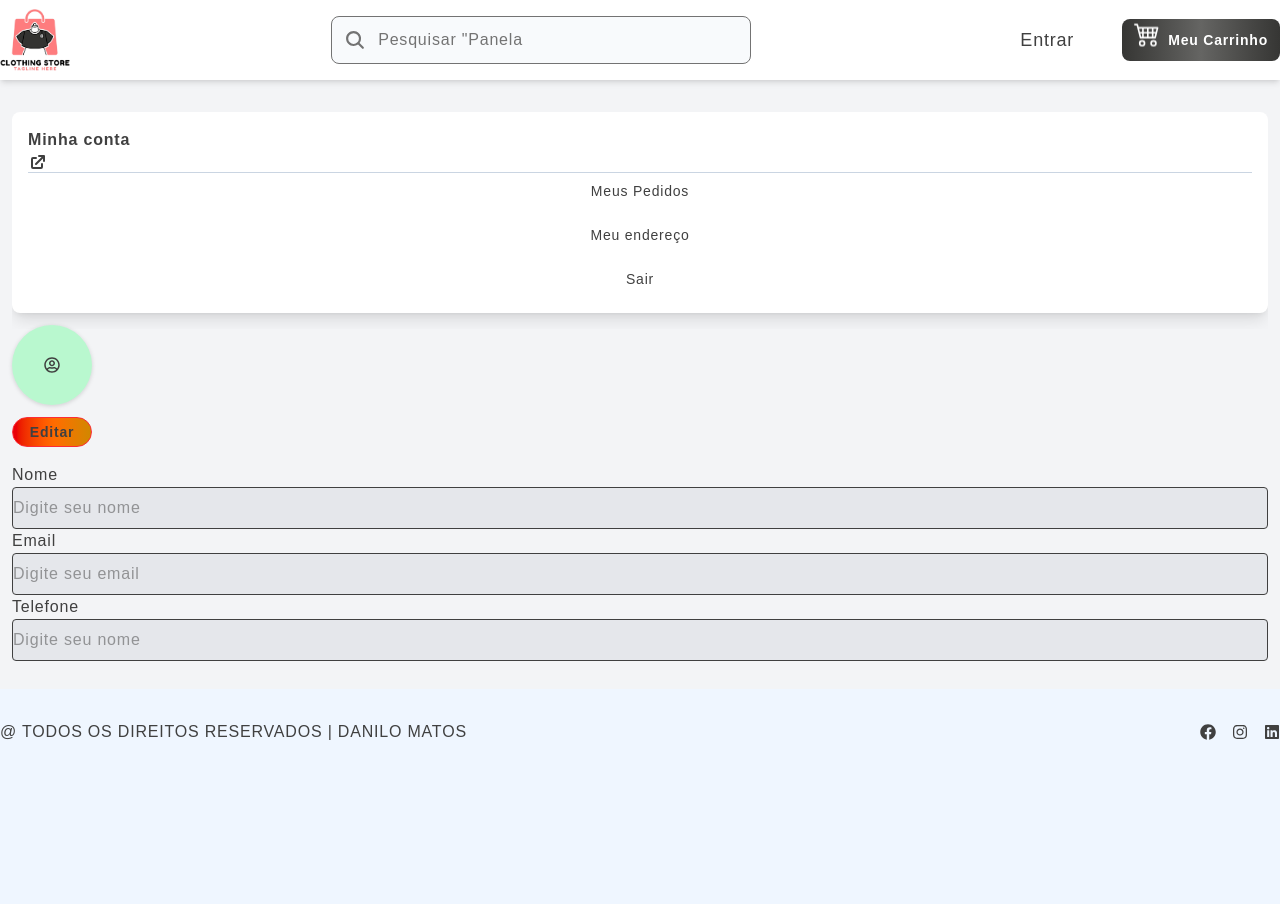
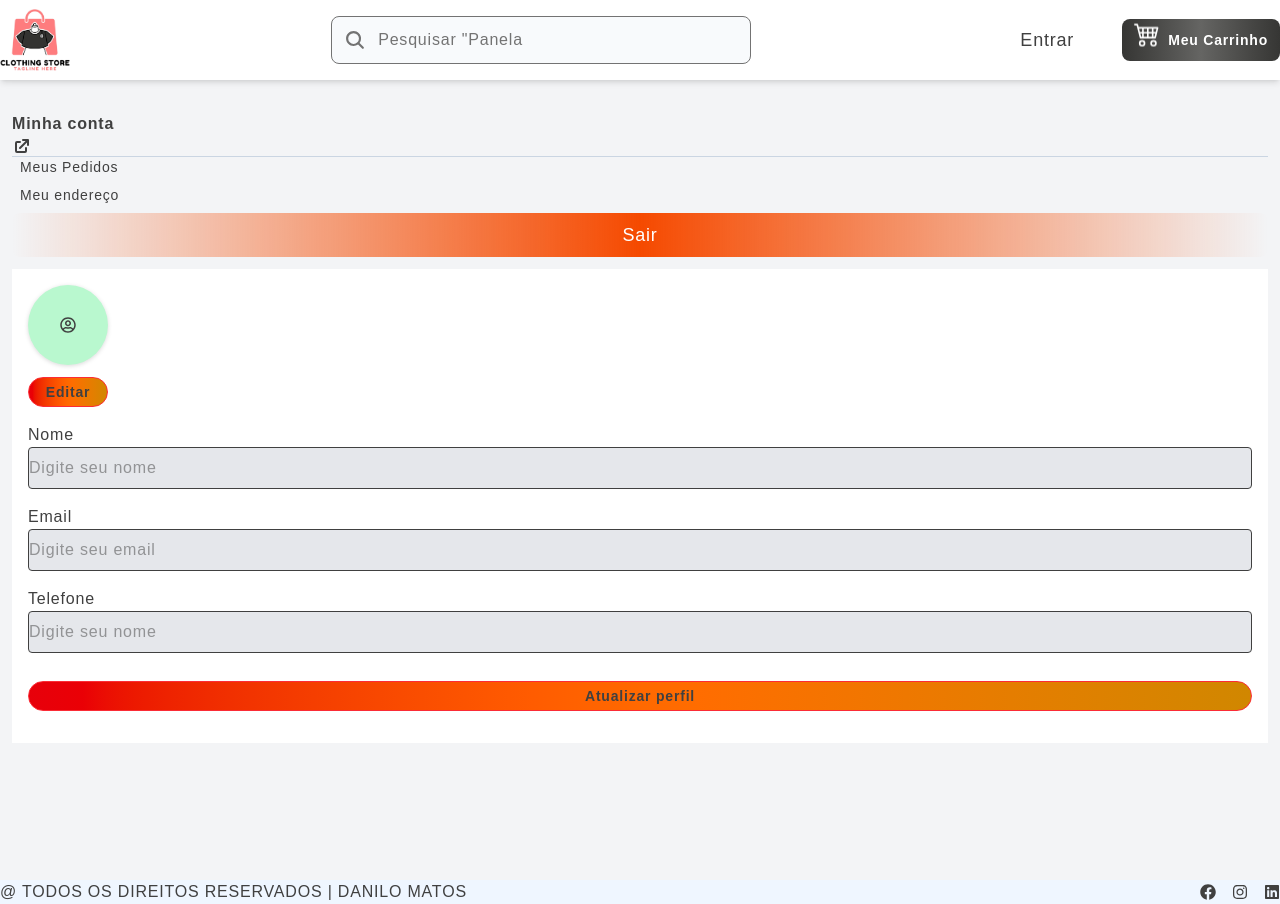
Before and after one commit to dnlMatos/ecommerce, a React (Vite) app in the folder front/: page /dashboard/profile in a window 1280 px wide. Before the commit the page ends 800 px from the top, so only its background shows below. Built offline with nearby package versions, Linux system fonts and the light colour scheme; no server answers.

Commit message:
✨ feat: add navigation links to header component

```diff
--- a/front/src/common/SummaryApi.js
+++ b/front/src/common/SummaryApi.js
@@ -47,4 +47,9 @@ export const SummaryApi = {
     url: `/api/user/upload-avatar`,
     method: "PUT",
   },
+
+  uploadProfile: {
+    url: `/api/user/upload-user`,
+    method: "PUT",
+  },
 };
--- a/front/src/components/UserMenu.jsx
+++ b/front/src/components/UserMenu.jsx
@@ -1,4 +1,3 @@
-import React, { useEffect, useRef } from "react";
 import { useDispatch, useSelector } from "react-redux";
 import { Link, useNavigate } from "react-router-dom";
 import Divider from "./Divider";
@@ -13,19 +12,6 @@ const UserMenu = ({ close }) => {
   const user = useSelector((state) => state.user);
   const dispatch = useDispatch();
   const navigate = useNavigate();
-  const menuRef = useRef(null);
-
-  useEffect(() => {
-    function handleClickOutside(event) {
-      if (menuRef.current && !menuRef.current.contains(event.target)) {
-        if (close) close();
-      }
-    }
-    document.addEventListener("mousedown", handleClickOutside);
-    return () => {
-      document.removeEventListener("mousedown", handleClickOutside);
-    };
-  }, [close]);
 
   const handleLogout = async () => {
     try {
@@ -46,20 +32,25 @@ const UserMenu = ({ close }) => {
     }
   };
 
+  const handleClose = () => {
+    if (close) {
+      close();
+    }
+  };
+
   return (
-    <div
-      ref={menuRef}
-      className={`bg-white shadow-lg rounded-lg p-4`}
-      style={{ zIndex: 9999 }}
-    >
+    <div>
       <div className="font-semibold">
         Minha conta
         <div className="text-sm items-center gap-2">
           <span className="max-w-52 text-ellipsis line-clamp-1">
             {user.name || user.mobile}
           </span>
-
-          <Link className="hover:text-green-500" to={"/dashboard/profile"}>
+          <Link
+            onClick={handleClose}
+            className="hover:text-green-600"
+            to={"/dashboard/profile"}
+          >
             <HiExternalLink size={20} />
           </Link>
         </div>
@@ -68,20 +59,22 @@ const UserMenu = ({ close }) => {
       <Divider />
       <div className="text-sm grid gap-2">
         <Link
+          onClick={handleClose}
           to={"/dashboard/myorders"}
-          className="cursor-pointer hover:bg-gradient-to-r from-[#363634] via-[#656563] to-[#363634] text-center hover:text-white rounded-lg py-2 px-2"
+          className="px-2 hover:bg-gradient-to-r from-orange-320 via-orange-600"
         >
           Meus Pedidos
         </Link>
         <Link
+          onClick={handleClose}
           to={"/dashboard/address"}
-          className="cursor-pointer hover:bg-gradient-to-r from-[#363634] via-[#656563] to-[#363634] text-center hover:text-white rounded-lg py-2 px-2"
+          className="px-2 hover:bg-gradient-to-r from-orange-320 via-orange-600"
         >
           Meu endereço
         </Link>
         <button
           onClick={handleLogout}
-          className="cursor-pointer hover:bg-gradient-to-r from-[#363634] via-[#656563] to-[#363634] text-center hover:text-white rounded-lg py-2 px-2"
+          className="text-semibold bg-gradient-to-r from-orange-320 via-orange-600 text-center text-white text-lg rounded-lg py-2 px-2"
         >
           Sair
         </button>
--- a/front/src/components/UserProfileAvatarEditar.jsx
+++ b/front/src/components/UserProfileAvatarEditar.jsx
@@ -10,7 +10,7 @@ import AxiosToastError from "../utils/AxiosToastError.js";
 const UserProfileAvatarEditar = ({ close }) => {
   const user = useSelector((state) => state.user);
   const [loading, setLoading] = useState(false);
-  const dispach = useDispatch();
+  const dispatch = useDispatch();
 
   const handleSubmit = (e) => {
     e.preventDefault();
@@ -30,7 +30,7 @@ const UserProfileAvatarEditar = ({ close }) => {
         data: formData,
       });
       const { data: responseData } = response;
-      dispach(updatedAvatar(responseData.data.avatar));
+      dispatch(updatedAvatar(responseData.data.avatar));
     } catch (error) {
       AxiosToastError(error);
     } finally {
--- a/front/src/layout/Dashboard.jsx
+++ b/front/src/layout/Dashboard.jsx
@@ -4,17 +4,12 @@ import { Outlet } from "react-router-dom";
 
 const Dashboard = () => {
   return (
-    <section className="bg-gray-100">
+    <section className="bg-gray-100 min-h-screen">
       <div className="container mx-auto p-3 lg:grid-cols-[250px, 1fr]">
         <div className="py-4 sticky top-24 overflow-y-auto hidden lg:block">
           <UserMenu />
         </div>
-        <div
-          className="bg-gray-100 border-1-2"
-          style={{
-            borderImage: "linear-gradient(to bottom, #4f46e5, #3b82f6)",
-          }}
-        >
+        <div className="bg-white p-4">
           <Outlet />
         </div>
       </div>
--- a/front/src/pages/Profile.jsx
+++ b/front/src/pages/Profile.jsx
@@ -1,12 +1,21 @@
-import React, { useState } from "react";
+import { useEffect, useState } from "react";
 import { FaRegUserCircle } from "react-icons/fa";
 import UserProfileAvatarEditar from "../components/UserProfileAvatarEditar";
 import { useSelector } from "react-redux";
+import { SummaryApi } from "../common/SummaryApi";
+import Axios from "../utils/Axios";
+import AxiosToastError from "../utils/AxiosToastError";
+import toast from "react-hot-toast";
+import { setUserDetails } from "../store/userSlice";
+import { useDispatch } from "react-redux";
+import fetchUserDetails from "../utils/fetchUserDetails";
 
 const Profile = () => {
   const user = useSelector((state) => state.user);
   const [openProfileAvatarEdit, setOpenProfileAvatarEdit] = useState(false);
   const [openProfileEdit, setOpenProfileEdit] = useState(false);
+  const [loading, setLoading] = useState(false);
+  const dispatch = useDispatch();
   const [userData, setUserData] = useState({
     name: user.name,
     email: user.email,
@@ -21,6 +30,36 @@ const Profile = () => {
     }));
   };
 
+  const handleSubmit = async (e) => {
+    e.preventDefault();
+    try {
+      setLoading(true);
+      const response = await Axios({
+        ...SummaryApi.updateProfile,
+        data: userData,
+      });
+      const { data: responseData } = response;
+
+      if (responseData.success) {
+        toast.success(responseData.message);
+        const userData = await fetchUserDetails();
+        dispatch(setUserDetails(userData.data));
+      }
+    } catch (error) {
+      AxiosToastError(error);
+    } finally {
+      setLoading(false);
+    }
+  };
+
+  useEffect(() => {
+    setUserData({
+      name: user.name,
+      email: user.email,
+      mobile: user.mobile,
+    });
+  }, [user]);
+
   return (
     <div>
       <div className="w-20 h-20 bg-green-200 flex items-center justify-center rounded-full overflow-hidden drop-shadow-sm">
@@ -32,7 +71,7 @@ const Profile = () => {
       </div>
       <button
         onClick={() => setOpenProfileAvatarEdit(true)}
-        className="text-sm font-bold min-w-20 border border-red-500 hover:border-green-600 hover:bg-yellow-600 px-3 py-1 rounded-full mt-3 bg-gradient-to-r from-red-600 via-orange-500 to-yellow-600 hover:gradient-to-r hover:from-yellow-600 hover:via-orange-500 hover:to-red-600"
+        className="text-sm cursor-pointer font-bold min-w-20 border border-red-500 hover:border-green-600 hover:bg-yellow-600 px-3 py-1 rounded-full mt-3 bg-gradient-to-r from-red-600 via-orange-500 to-yellow-600 hover:gradient-to-r hover:from-yellow-600 hover:via-orange-500 hover:to-red-600"
       >
         Editar
       </button>
@@ -41,7 +80,7 @@ const Profile = () => {
           close={() => setOpenProfileAvatarEdit(false)}
         />
       )}
-      <form action="" className="my-4">
+      <form action="" className="my-4 grid gap-4" onSubmit={handleSubmit}>
         <div className="grid">
           <label htmlFor="">Nome</label>
           <input
@@ -52,6 +91,7 @@ const Profile = () => {
             value={userData.name}
             name="name"
             onChange={handleOnChange}
+            required
           />
         </div>
         <div className="grid">
@@ -78,6 +118,10 @@ const Profile = () => {
             onChange={handleOnChange}
           />
         </div>
+
+        <button className="text-sm cursor-pointer font-bold min-w-20 border border-red-500 hover:border-green-600 hover:bg-yellow-600 px-3 py-1 rounded-full mt-3 bg-gradient-to-r from-red-600 via-orange-500 to-yellow-600 hover:gradient-to-r hover:from-yellow-600 hover:via-orange-500 hover:to-red-600">
+          {loading ? "Carregando..." : "Atualizar perfil"}
+        </button>
       </form>
     </div>
   );
```
